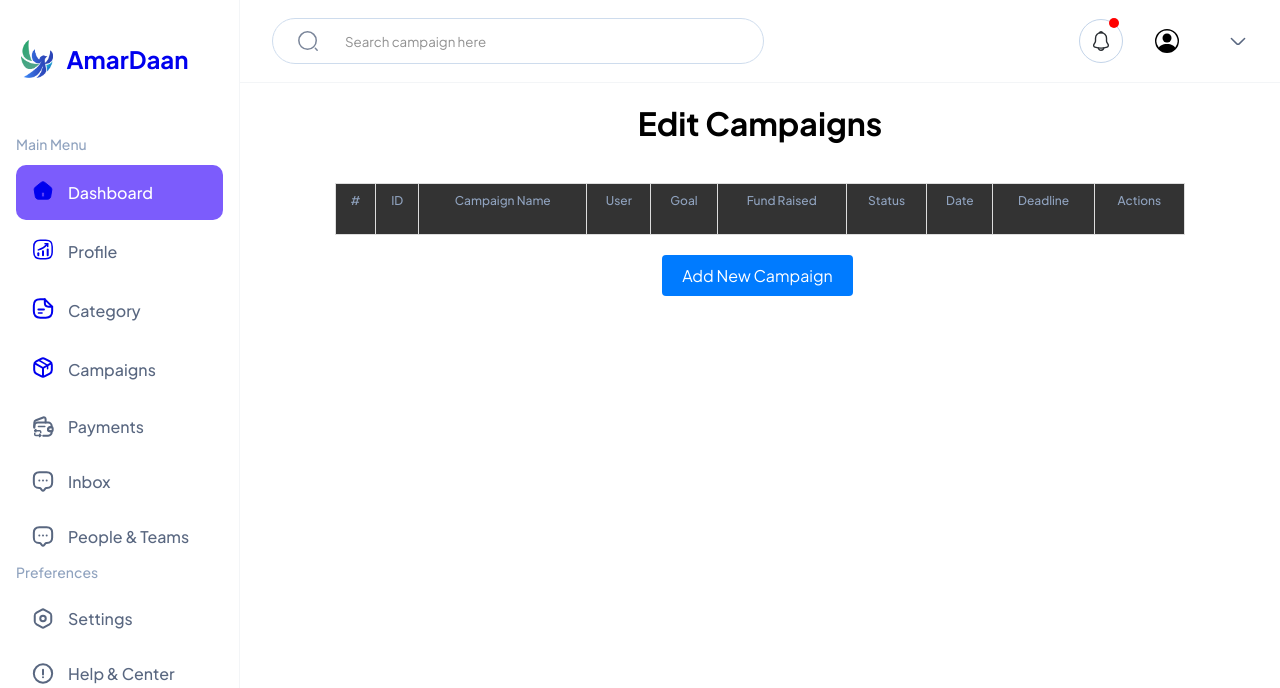
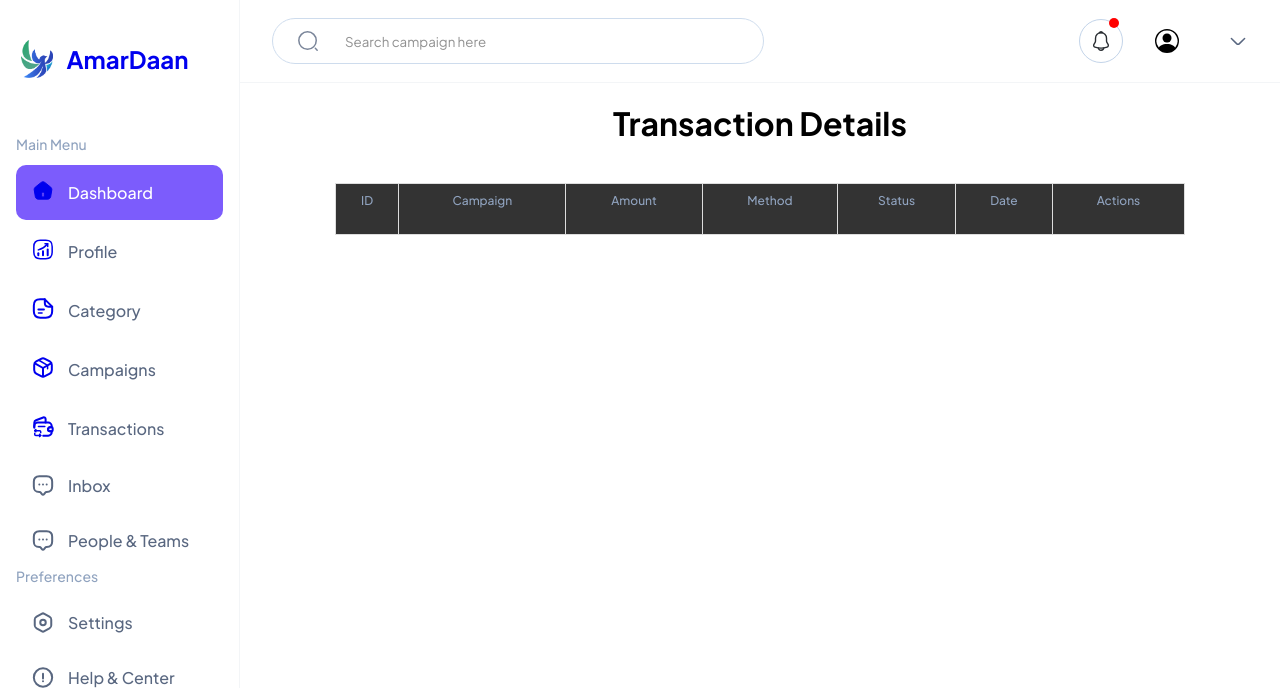
Before and after one commit to MamunKhan71/AmarDaan, a Flask app: page /transactions in a window 1280 px wide. Shown: the top 688 px of the page. Run offline with Flask 3, Linux system fonts and the light colour scheme; lists and menus that the app fills with data are empty.

Commit message:
Major Improvements!

```diff
--- a/AmarDaan/models.py
+++ b/AmarDaan/models.py
@@ -7,6 +7,7 @@ class Campaign(db.Model):
     id = db.Column(db.Integer, primary_key=True)
     camp_owner = db.Column(db.String(200))
     camp_name = db.Column(db.String(200))
+    camp_sub_name = db.Column(db.String(200))
     camp_category = db.Column(db.String(200))
     camp_division = db.Column(db.String(200))
     camp_zilla = db.Column(db.String(200))
--- a/AmarDaan/templates/transactions.html
+++ b/AmarDaan/templates/transactions.html
@@ -3,46 +3,40 @@
     <link rel="stylesheet" href="{{ url_for('static', filename='css/add_campaign.css') }}">
 {% endblock %}
 {% block maincontent %}
-    <h1>Edit Campaigns</h1>
+    <h1>Transaction Details</h1>
     <div class="campaign_table">
         <div class="table-responsive">
             <table>
                 <thead style="background-color: #343a40; color: #fff;">
                     <tr>
-                        <th>#</th>
                         <th>ID</th>
-                        <th>Campaign Name</th>
-                        <th>User</th>
-                        <th>Goal</th>
-                        <th>Fund Raised</th>
+                        <th>Campaign</th>
+                        <th>Amount</th>
+                        <th>Method</th>
                         <th>Status</th>
                         <th>Date</th>
-                        <th>Deadline</th>
                         <th>Actions</th>
                     </tr>
                 </thead>
                 <tbody>
-                    {% for campaign in campaigns %}
+                    {% for transaction in transactions %}
                         <tr>
-                            <th scope="row">{{ loop.index }}</th>
-                            <td>{{ campaign.id }}</td>
-                            <td>{{ campaign.camp_name }}</td>
-                            <td>{{ campaign.user.name if campaign.user else 'N/A' }}</td>
-                            <td>{{ campaign.camp_goal }}</td>
-                            <td>{{ campaign.camp_fund_raised }}</td>
-                            <td>{{ campaign.camp_status }}</td>
-                            <td>{{ campaign.date.strftime('%Y-%m-%d %H:%M:%S') }}</td>
-                            <td>{{ campaign.camp_deadline }}</td>
+                            <td>{{ transaction.id }}</td>
+                            <td>{{ transaction.campaign.camp_name if transaction.campaign else 'N/A' }}</td>
+                            <td>{{ transaction.amount }}</td>
+                            <td>{{ transaction.method }}</td>
+                            <td>{{ transaction.status }}</td>
+                            <td>{{ transaction.date.strftime('%Y-%m-%d %H:%M:%S') }}</td>
                             <td class="text-right">
-                                <a class="btn btn-danger" href="{{ url_for('views.delete_campaigns', campaign_id=campaign.id) }}" data-toggle="modal" data-target="#delete">Delete</a>
+                                <a class="btn btn-danger" href="{{ url_for('views.delete_transaction', transaction_id=transaction.id) }}" data-toggle="modal" data-target="#delete">Delete</a>
                             </td>
                         </tr>
                     {% endfor %}
                 </tbody>
             </table>
-            <div class="custom-button-container">
-                <a class="btn custom-button" href="{{ url_for('views.campaign') }}">Add New Campaign</a>
-            </div>
+{#            <div class="custom-button-container">#}
+{#                <a class="btn custom-button" href="{{ url_for('views.add_transaction') }}">Add New Transaction</a>#}
+{#            </div>#}
         </div>
     </div>
 {% endblock %}
--- a/AmarDaan/views.py
+++ b/AmarDaan/views.py
@@ -5,6 +5,8 @@ from flask_login import login_required, current_user
 from .models import Campaign, Campaign_Category
 from werkzeug.security import generate_password_hash, check_password_hash
 from . import db
+from werkzeug.utils import secure_filename
+
 from sslcommerz_lib import SSLCOMMERZ
 import os
 import time
@@ -23,7 +25,8 @@ views = Blueprint('views', __name__)
 
 @views.route('/')
 def home():
-    return render_template('index.html', user=current_user)
+    campaigns = Campaign.query.all()
+    return render_template('index.html', user=current_user, campaign=campaigns)
 
 
 @views.route('/dashboard', methods=["POST", "GET"])
@@ -49,6 +52,7 @@ def campaign():
     else:
         if request.method == "POST":
             camp_name = request.form.get('camp_name')
+            camp_sub_name = request.form.get('camp_sub_name')
             camp_category = request.form.get('camp_category')
             camp_division = request.form.get('camp_division')
             camp_zilla = request.form.get('camp_zilla')
@@ -63,8 +67,13 @@ def campaign():
             else:
                 upload_folder = os.path.join(current_app.root_path, 'static', current_app.config['UPLOAD_FOLDER'])
                 os.makedirs(upload_folder, exist_ok=True)
-                filename = os.path.join(upload_folder, photo.filename)
-                photo.save(filename)
+                filename = secure_filename(photo.filename)
+                relative_path = os.path.join(current_app.config['UPLOAD_FOLDER'], filename).replace(os.path.sep, '/')
+                full_path = os.path.join(upload_folder, filename)
+                photo.save(full_path)
+
+            print("Relative Path:", relative_path)
+            print("Full Path:", full_path)
 
             camp_gender = request.form.get('camp_gender')
             camp_age = request.form.get('camp_age')
@@ -76,6 +85,7 @@ def campaign():
             camp_owner = current_user.name
             new_campaign = Campaign(
                 camp_name=camp_name,
+                camp_sub_name=camp_sub_name,
                 camp_category=camp_category,
                 camp_division=camp_division,
                 camp_zilla=camp_zilla,
@@ -85,7 +95,7 @@ def campaign():
                 camp_deadline=camp_deadline,
                 camp_owner=camp_owner,
                 camp_story=camp_story,
-                camp_photo=filename,  # Saving the file path in the database
+                camp_photo=relative_path,  # Saving the file path in the database
                 camp_gender=camp_gender,
                 camp_age=camp_age,
                 camp_occupation=camp_occupation,
@@ -223,8 +233,22 @@ def profile():
     return render_template('user_profile.html', user=current_user)
 
 
-@views.route('/campaign_details')
+@views.route('/campaign_details', methods=["GET", "POST"])
 def campaign_details():
+    campaign_id = request.form.get('campaign_id')
+
+    # Query the database to retrieve the campaign based on the campaign_id
+    campaigns = Campaign.query.filter_by(id=campaign_id).first()
+
+    # Check if the campaign exists
+    if campaigns:
+        # Process the donation or redirect to a donation page
+        # For now, let's redirect to the campaign details page
+        return render_template('campaign_details.html', user=current_user, campaign=campaigns)
+    else:
+        # Handle the case where the campaign is not found
+        return render_template('error.html')
+
     return render_template('campaign_details.html', user=current_user)
 
 
--- a/amardaan/templates/campaign.html
+++ b/amardaan/templates/campaign.html
@@ -69,6 +69,10 @@
                         <div class="form-group">
                             <label for="camp_name">Fundraiser title</label>
                             <input type="text" class="form-control" name="camp_name" aria-describedby="emailHelp" placeholder="Your campaign name">
+                        </div>
+                        <div class="form-group">
+                            <label for="camp_sub_name">Fundraiser Subtitle</label>
+                            <input type="text" class="form-control" name="camp_sub_name" aria-describedby="emailHelp" placeholder="Your campaign subtitle">
                         </div>
                         <div class="form-group">
                             <label for="camp_category">Fundraiser category / partner</label>
--- a/amardaan/templates/statistics.html
+++ b/amardaan/templates/statistics.html
@@ -68,6 +68,7 @@
                         <span>Campaigns</span>
                     </li>
                     <li class="side-nav__item">
+                        <a href="{{url_for('views.transactions')}}" style="text-decoration: none;">
                         <svg width="22" height="23" viewBox="0 0 22 23" fill="none" xmlns="http://www.w3.org/2000/svg">
                             <path d="M2.2915 12.6367V11.0509C2.2915 9.15336 3.84067 7.60419 5.73817 7.60419H16.2615C18.159 7.60419 19.7082 9.15336 19.7082 11.0509V12.3709H17.8565C17.3432 12.3709 16.8757 12.5725 16.5365 12.9208C16.1515 13.2967 15.9315 13.8375 15.9865 14.415C16.069 15.405 16.9765 16.1292 17.9665 16.1292H19.7082V17.22C19.7082 19.1175 18.159 20.6667 16.2615 20.6667H11.2382" stroke="currentColor" stroke-width="2" stroke-linecap="round" stroke-linejoin="round"/>
                             <path d="M2.2915 11.8758V7.6867C2.2915 6.59587 2.96067 5.62416 3.97817 5.23916L11.2565 2.48916C12.3932 2.05833 13.6123 2.90169 13.6123 4.12085V7.60418" stroke="currentColor" stroke-width="2" stroke-linecap="round" stroke-linejoin="round"/>
@@ -78,7 +79,8 @@
                             <path d="M8.70833 20.4651H3.81334C3.22667 20.4651 2.75 19.9884 2.75 19.4017V18.2284" stroke="currentColor" stroke-width="1.5" stroke-miterlimit="10" stroke-linecap="round" stroke-linejoin="round"/>
                             <path d="M7.59131 21.5837L8.70964 20.4653L7.59131 19.347" stroke="currentColor" stroke-width="1.5" stroke-miterlimit="10" stroke-linecap="round" stroke-linejoin="round"/>
                         </svg>
-                        <span>Payments</span>
+                        </a>
+                        <span>Transactions</span>
                     </li>
                     <li class="side-nav__item">
                         <svg width="22" height="23" viewBox="0 0 22 23" fill="none" xmlns="http://www.w3.org/2000/svg">
```
Also changed, not shown: AmarDaan/templates/index.html (+78 -83 lines), amardaan/templates/campaign_details.html (+15 -20 lines), amardaan/amardaan.db, amardaan/static/uploads/385524250_890251275675525_4279571736876399233_n.jpg (added), amardaan/static/uploads/387513593_1085024179179658_1913696508112932249_n.jpg (added), amardaan/static/uploads/403389241_707765617963330_8956245027056907805_n.jpg (added), amardaan/static/uploads/Glossary-Series-Brand-_-Crowd-Funding-ftr.png (added), amardaan/static/uploads/Mamun Formal Pic (2).png (added), amardaan/static/uploads/WhatsApp Image 2023-12-13 at 20.44.39_25d72aee.jpg (added), amardaan/static/uploads/replicate-prediction-6jbknejbzthlpgnzoathas32gq.jpeg (added).
